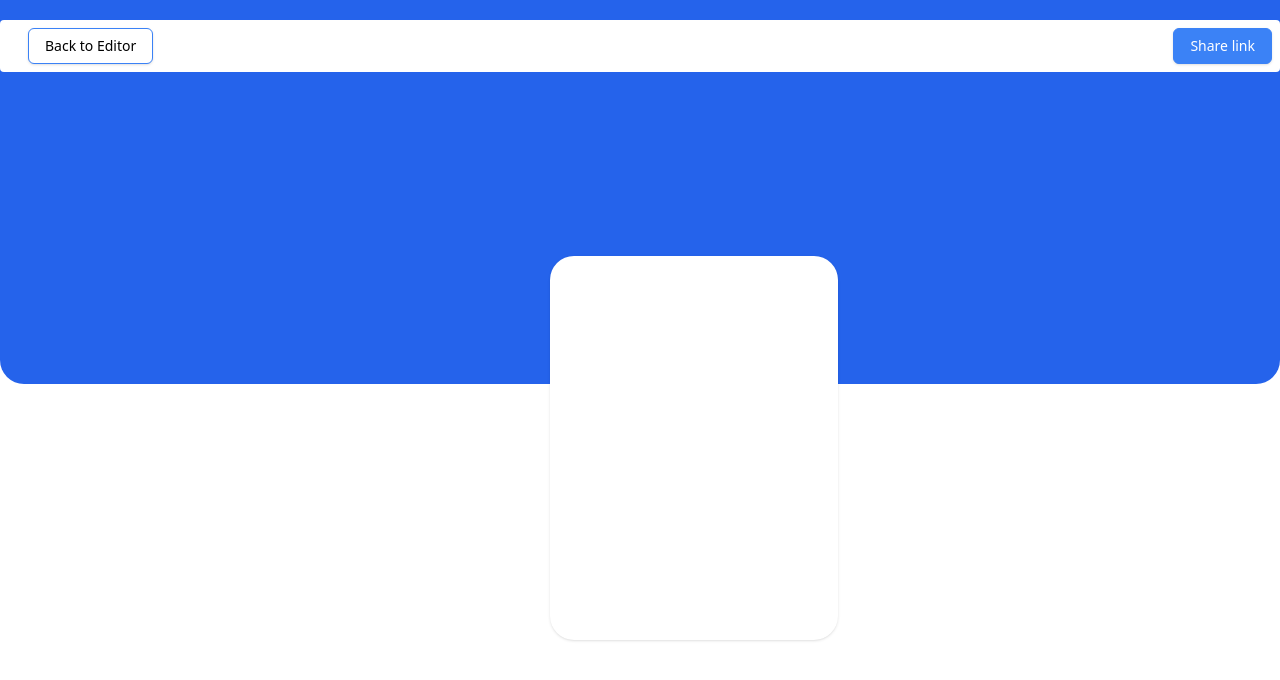
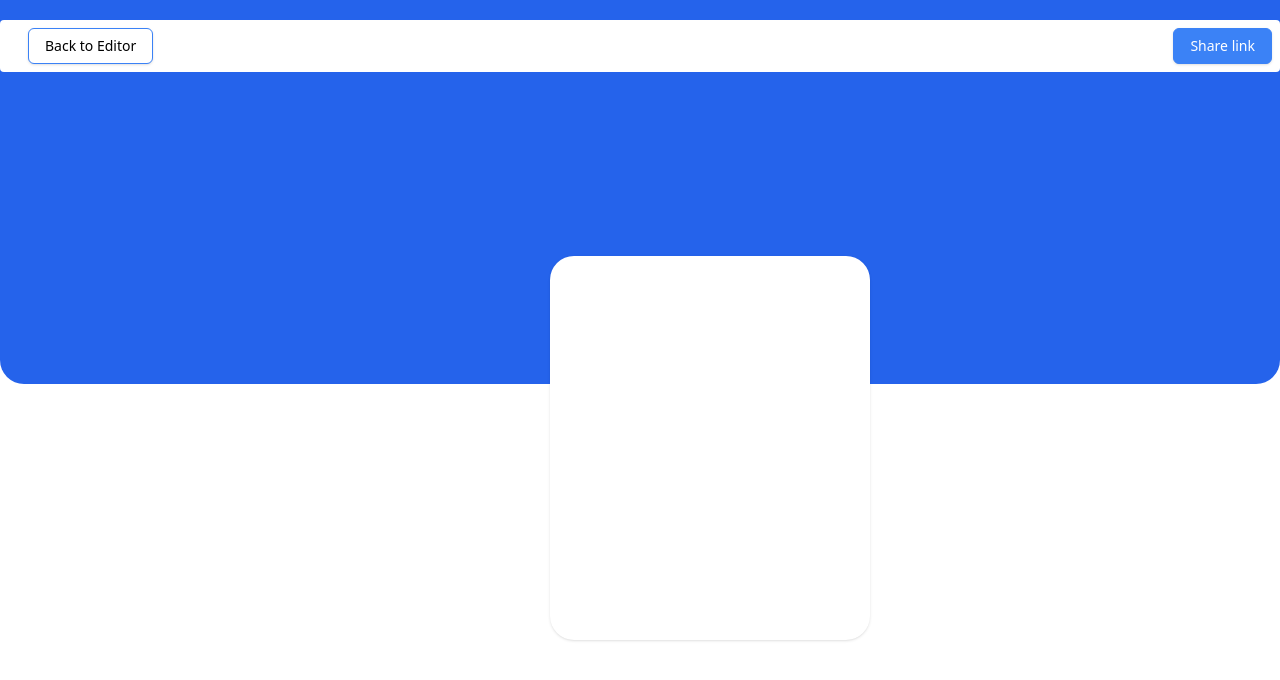
Before and after one commit to Shakil53/kahf-devlinks, a React (Vite) app: page /preview in a window 1280 px wide. Shown: the top 680 px of the page. Built offline with nearby package versions, Linux system fonts and the light colour scheme.

Commit message:
add remove functionality to the reducer function

```diff
--- a/src/context/CreateLinkProvider.jsx
+++ b/src/context/CreateLinkProvider.jsx
@@ -13,6 +13,8 @@ const reducer = (currentState, action) => {
             return [...currentState, action.payload];
         case 'createProfile':
             return [...currentState, action.payload];
+            case 'removeLink':
+            return currentState.filter(link => link.id !== action.payload);
         default:
             return currentState;
     }
--- a/src/pages/Preview/Preview.jsx
+++ b/src/pages/Preview/Preview.jsx
@@ -9,27 +9,23 @@ const Preview = () => {
     const [imagePreview, setImagePreview] = useState("");
 
     useEffect(() => {
-        if (state.length > 0) {
-            const fileItem = state[0];
+        const loadImagePreview = () => {
+            // Get the first file (assuming only one profile picture exists)
+            const fileItem = state.find(item => item.file && item.file.length > 0);
 
-            if (fileItem.file && fileItem.file.length > 0) {
+            if (fileItem && fileItem.file && fileItem.file.length > 0) {
                 const file = fileItem.file[0];
-
                 if (file instanceof File) {
                     const reader = new FileReader();
-
                     reader.onloadend = () => {
                         setImagePreview(reader.result); // base64 string
                     };
-
                     reader.readAsDataURL(file); // Read the file as Data URL
-                } else {
-                    console.log("Not a valid file object:", file);
-                }
-            } else {
-                console.log("No file found in the file property:", fileItem);
                 }
             }
+        };
+
+        loadImagePreview();
     }, [state]);
 
     return (
@@ -42,27 +38,33 @@ const Preview = () => {
                     Share link
                 </Button>
             </div>
-            <div className="absolute bg-white w-72 h-96 shadow rounded-3xl mt-64" style={{ marginLeft: "550px" }}>
+
+            <div className="absolute bg-white w-80 h-96 shadow rounded-3xl mt-64" style={{ marginLeft: "550px" }}>
                 {/* Image Preview */}
-                {imagePreview && (
+                {imagePreview ? (
                     <img
                         src={imagePreview}
                         alt="Preview"
-                        className="w-32 h-32 object-cover rounded items-center flex mx-auto mt-2"
+                        className="size-24 object-cover rounded-full items-center flex mx-auto mt-1"
                     />
-                )}
+                ) : ''}
+
                 {/* User Data */}
                 {state.length > 0 ? (
                     state.map(item => (
                         <div key={item.id}>
-                            <p className="text-2xl font-bold text-center">{item.firstName} {item.lastName}</p>
-                            <p className="text-gray-500 text-center">{item.email}</p>
+                            {item.firstName && (
+                                <p className="text-lg font-semibold text-center">{item.firstName} {item.lastName}</p>
+                            )}
+                            {item.email && (
+                                <p className="text-gray-500 text-center text-xs">{item.email}</p>
+                            )}
                         </div>
                     ))
-                ) : ''}
+                ) : null}
 
                 {/* Platform Links */}
-                <div className='absolute mt-24 mx-auto items-center ml-10'>
+                <div className='absolute mt-2 mx-auto items-center ml-12'>
                     {state.map((item) => (
                         (item.platform === 'github' || item.platform === 'youtube' || item.platform === 'twitter') ? (
                             <div key={item.id} className=" text-center mt-5 space-x-5">
@@ -78,14 +80,10 @@ const Preview = () => {
                                     }`}
                                 >
                                     <span className="text-lg font-semibold capitalize flex items-center justify-center gap-2">
-                                        {item.platform && (
-                                            <>
                                         {item.platform === 'github' && <Github />}
                                         {item.platform === 'youtube' && <Youtube />}
                                         {item.platform === 'twitter' && <Twitter />}
                                         {item.platform.charAt(0).toUpperCase() + item.platform.slice(1)}
-                                            </>
-                                        )}
                                     </span>
                                     <Link to={item.link} className="text-lg font-bold">
                                         →
--- a/src/pages/createLinkPage/CreateLinkList.jsx
+++ b/src/pages/createLinkPage/CreateLinkList.jsx
@@ -9,9 +9,13 @@ import { useContext } from 'react';
 
 const CreateLinkList = () => {
 
-   const {state} = useContext(LinkContext)
+   const {state, dispatch} = useContext(LinkContext)
 
     // console.log(state);
+
+    const handleRemove = (id) => {
+        dispatch({ type: 'removeLink', payload: id });
+    };
 
     return (
         <div>
@@ -21,7 +25,7 @@ const CreateLinkList = () => {
                         <p className='flex gap-1 font-semibold text-sm items-center justify-center'>
                             <Equal className='size-5' />Link #{index + 1}
                         </p>
-                        <button className="text-slate-400 text-sm">Remove</button>
+                        <button onClick={() => handleRemove(link.id)} className="text-slate-400 text-sm">Remove</button>
                     </div>
                     <div className="grid sm:grid-cols-12 py-2">
                         <div className="sm:col-span-12 items-center gap-4">
--- a/src/pages/createLinkPage/LeftSideContainer.jsx
+++ b/src/pages/createLinkPage/LeftSideContainer.jsx
@@ -46,7 +46,7 @@ const LeftSideContainer = ({ state }) => {
                     </Link>
                 </div>
             </div>
-            ) : null  // Do not render anything if platform does not match
+            ) : null
                 ))}
                 </div>
               </div>
--- a/src/pages/profileDetailsPage/CreateProfile.jsx
+++ b/src/pages/profileDetailsPage/CreateProfile.jsx
@@ -7,8 +7,6 @@ import jpgIcon from '../../assets/jpgIcon.png';
 import pngIcon from '../../assets/png.png';
 import ProfileLeftSideContainer from "./ProfileLeftSideContainer";
 import CreateProfileInfo from "./CreateProfileInfo";
-
-
 
 
 const fileIcons = {
--- a/src/pages/profileDetailsPage/CreateProfileInfo.jsx
+++ b/src/pages/profileDetailsPage/CreateProfileInfo.jsx
@@ -10,13 +10,12 @@ const CreateProfileInfo = () => {
     const [email, setEmail] = useState();
 
 
-    const id = Math.random().toString(36).substring(2, 7);
 
     const handleProfileInfo = (e) => {
         e.preventDefault();
 
         const createdProfile = {
-            id: id,
+
             firstName: firstName,
             lastName: lastName,
             email: email,
--- a/src/pages/profileDetailsPage/ProfileLeftSideContainer.jsx
+++ b/src/pages/profileDetailsPage/ProfileLeftSideContainer.jsx
@@ -34,7 +34,7 @@ const ProfileLeftSideContainer = ({getFileIcon, handleDelete, files}) => {
                 <img
                     src={img}
                     alt="Profile"
-                    className="h-[670px] w-[500px] mt-5"
+                    className="h-[670px] w-[500px] mt-5 rounded"
                 />
                  <div className="absolute -mt-[440px] mx-auto ml-40">
                     {state.length > 0 && state.map((item, index) => (
@@ -47,12 +47,12 @@ const ProfileLeftSideContainer = ({getFileIcon, handleDelete, files}) => {
                     ))}
                 </div>
                 {/* Display Uploaded Files */}
-                <div  className="absolute -mt-[485px] ml-[200px] rounded-full" >
+                <div  className="absolute -mt-[520px] ml-[200px] rounded-full" >
                             {files.length > 0 ? (
                                 files.map((file, index) => (
                                 <div key={index} className="relative rounded-full p-2 ">
                                     {file.type.startsWith("image/") ? (
-                                    <img src={URL.createObjectURL(file)} alt="Selected" className="w-20 h-14 object-cover" />
+                                    <img src={URL.createObjectURL(file)} alt="Selected" className="w-20 h-20 object-cover rounded-full" />
                                     ) : (
                                     <img src={getFileIcon(file.name)} alt="File Icon" className="w-10 h-10" />
                                     )}
```
Also changed, not shown: src/pages/createLinkPage/CreateLinkPage.jsx (+1 -7 lines). Lines whose indentation alone changed are shown as unchanged.
